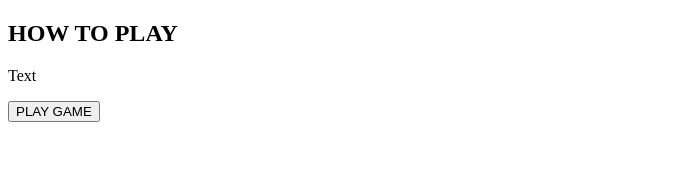
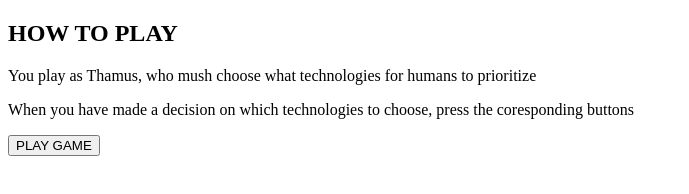
Before and after one commit to HON150PROJECT/HON150PROJECT.github.io, a plain HTML site: page guide.html in a window 1280 px wide. Shown: the whole page, without its empty margins (0-689 px from the left). Drawn offline with Linux system fonts and the light colour scheme.

Commit message:
Update guide.html

```diff
--- a/guide.html
+++ b/guide.html
@@ -4,7 +4,8 @@
 </head>
 <body>
     <h2>HOW TO PLAY</h2>
-    <p>Text</p>
+    <p>You play as Thamus, who mush choose what technologies for humans to prioritize</p>
+    <p>When you have made  a decision on which technologies to choose, press the coresponding buttons</p>
     <button type = "button" onclick = "redirect()">PLAY GAME</button>
 </body>
 <script>
```
